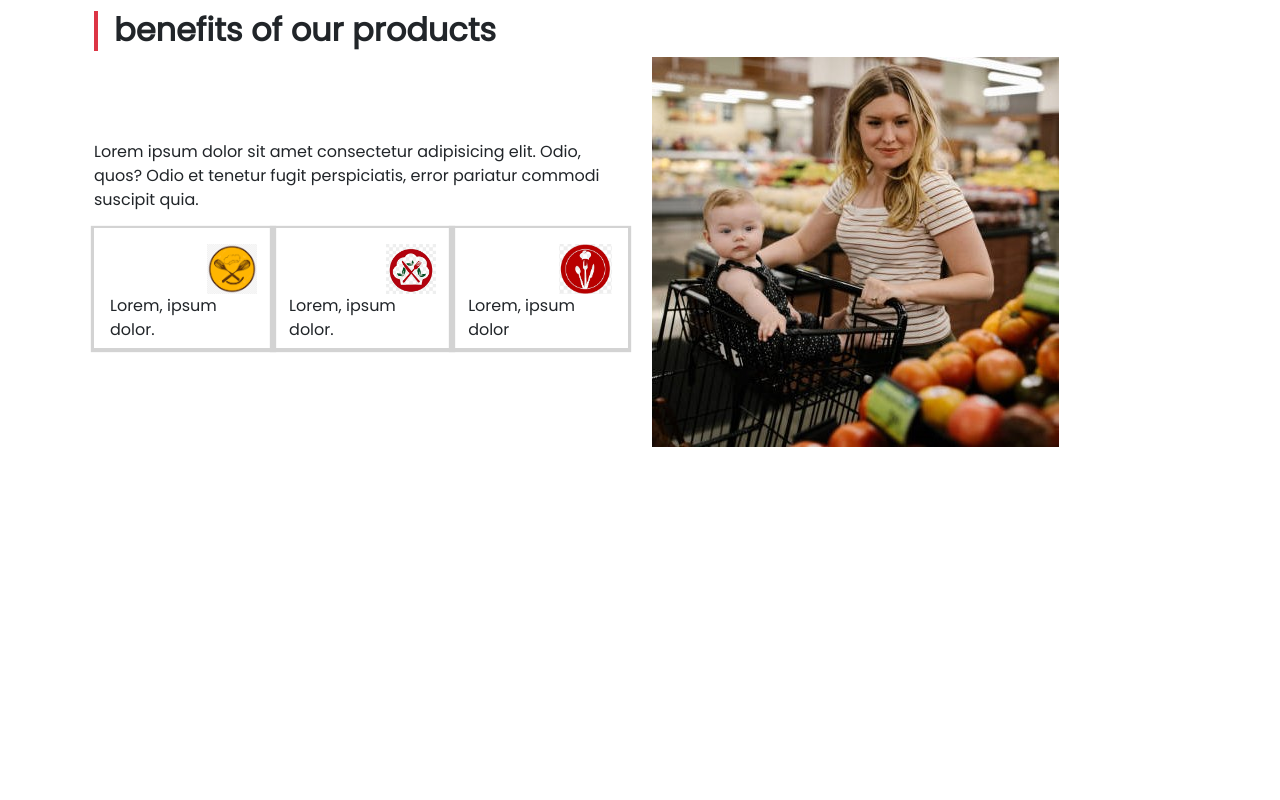
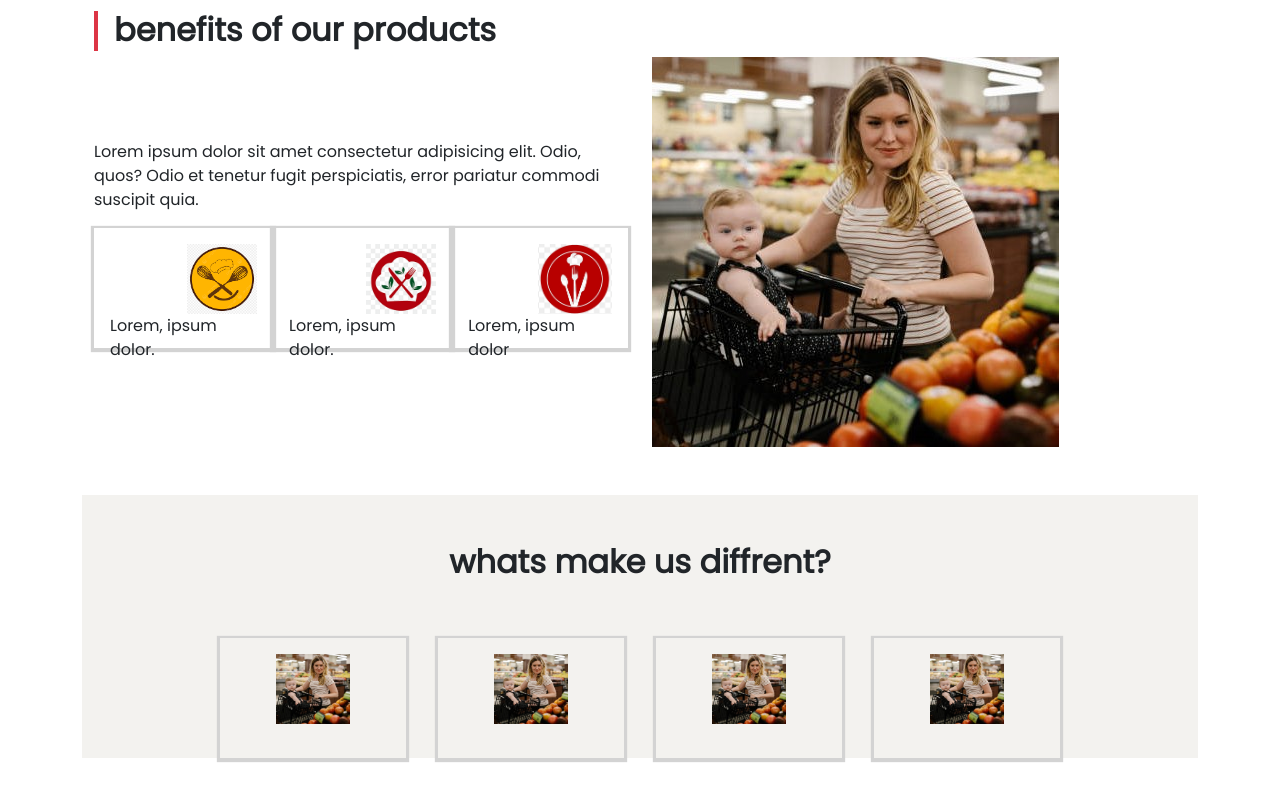
Before and after one commit to mdshahadatalam/landing-page-, a plain HTML site: page index.html in a window 1280 px wide. Shown: the part 2239-3039 px from the top of the page. Before the commit the page ends 2734 px from the top, so only its background shows below. Drawn offline with nearby package versions, Linux system fonts and the light colour scheme.

Commit message:
added defferent item

```diff
--- a/index.html
+++ b/index.html
@@ -172,6 +172,27 @@
         </div>
 
       </div>
+      <div class="diffrent-section mb-5">
+        <div class="container mt-5">
+          <h2 class="text-center fw-bold py-5">whats make us diffrent?</h2>
+          <div class="row justify-content-center align-items-center">
+              <div class="col-md-2 futures p-3 mx-3 ">
+                <img  class="img-fluid mx-auto d-block"  src="food.jpg" alt="">
+
+              </div>
+              <div class="col-md-2 futures p-3 mx-3">
+                  <img  class="img-fluid mx-auto d-block"  src="food.jpg" alt="">
+              </div>
+              <div class="col-md-2 futures p-3 mx-3">
+                <img  class="img-fluid mx-auto d-block"  src="food.jpg" alt="">
+              </div>
+              <div class="col-md-2 futures p-3 mx-3">
+                <img  class="img-fluid mx-auto d-block"  src="food.jpg" alt="">
+              </div>
+          </div>
+        </div>
+        </div>
 
 
 </body>
+</html>
--- a/style.css
+++ b/style.css
@@ -12,7 +12,7 @@
     max-width: 500px;
     text-align: justify;
 }
-.hero-image{
+.hero-image ,.diffrent-section{
     background-color:#f3f2ef;
 }
 .line{
@@ -44,5 +44,5 @@
     box-shadow: 0 1px 1px 5px rgb(135, 129, 129);
 }
 .futures img{
-    height: 50px;
+    height: 70px;
 }
```
